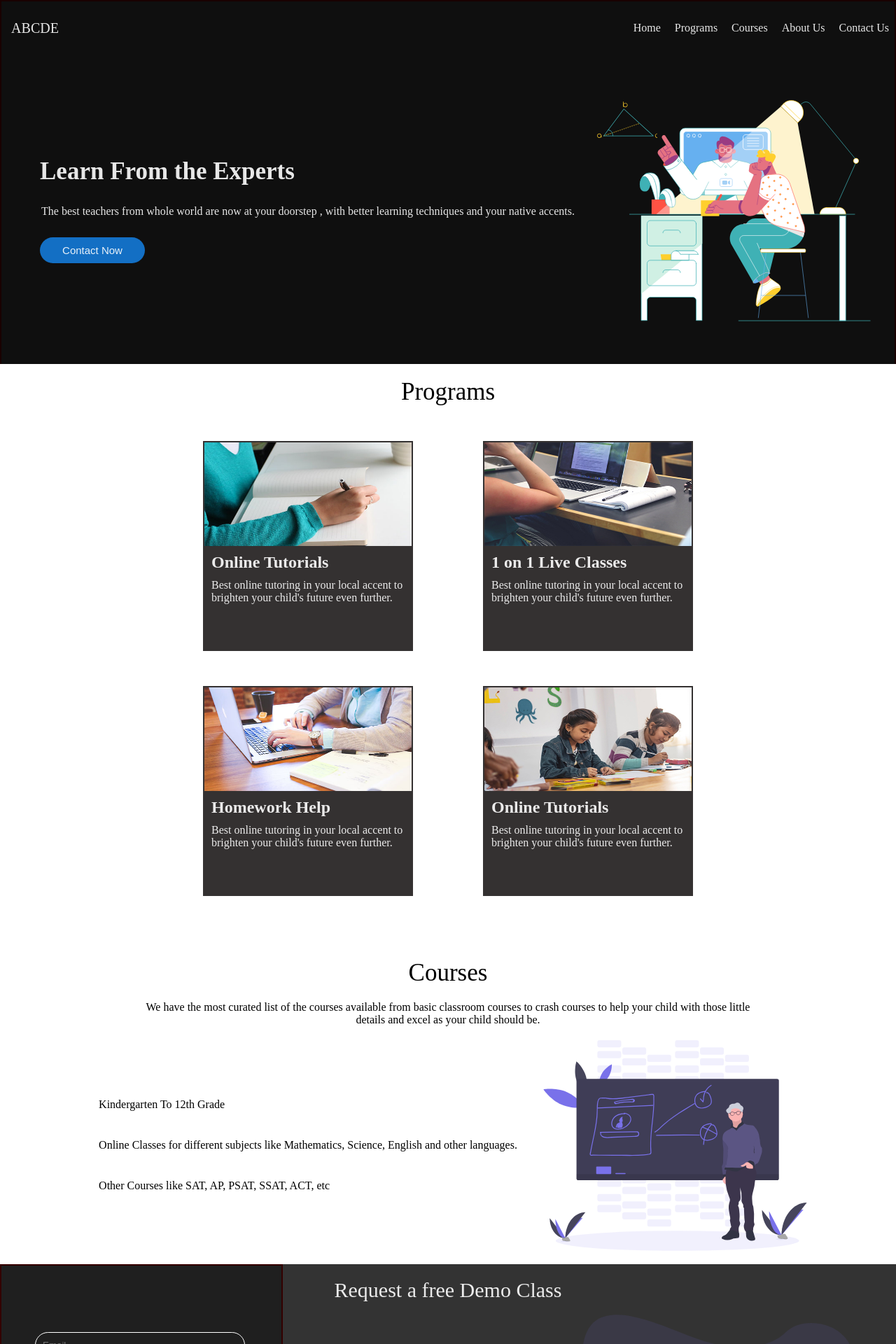
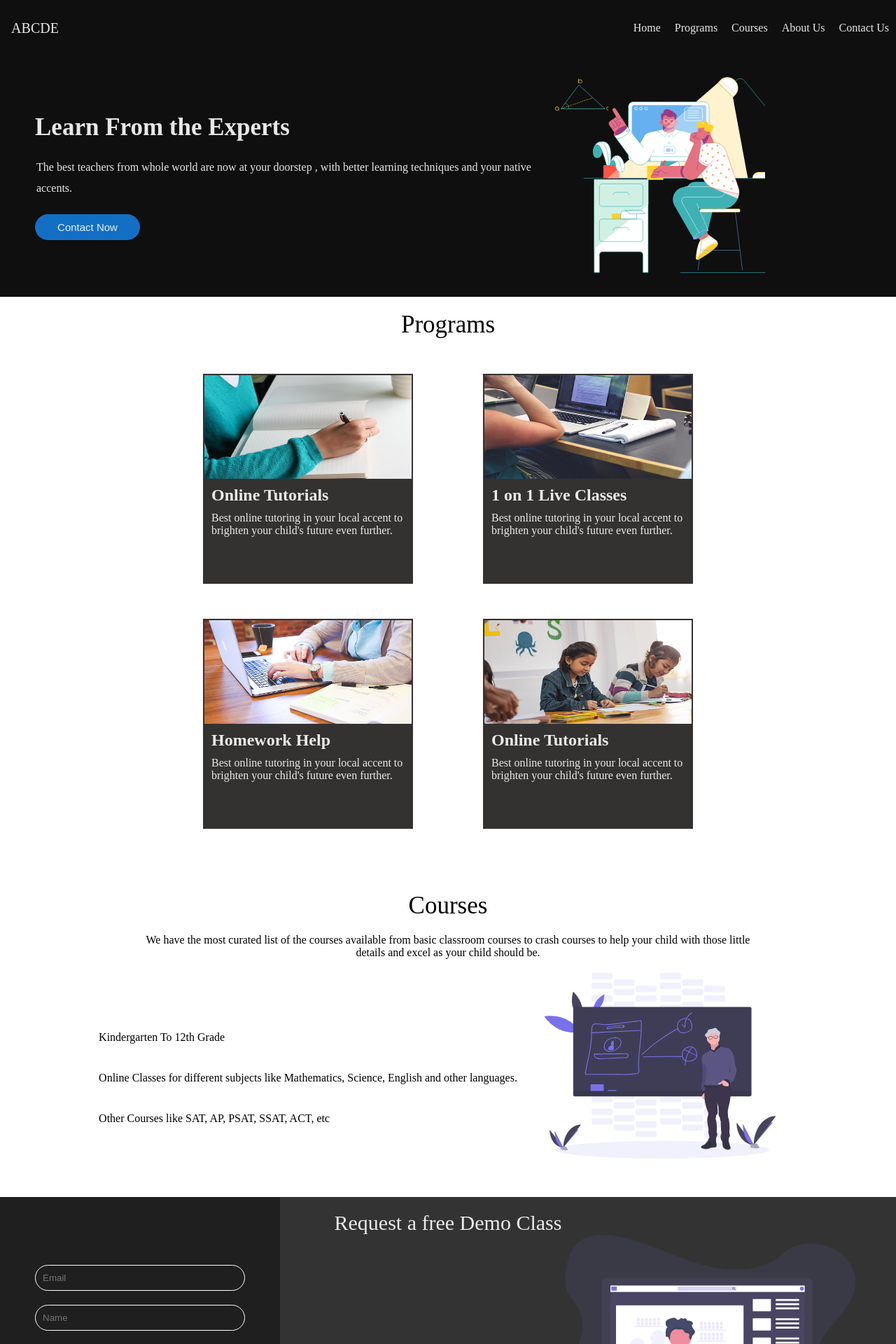
Before and after one commit to joshiCoding/abcde, a Jekyll site: the page built from index.markdown, in a window 1280 px wide. Shown: the top 1920 px of the page at 70% size. Built offline with Jekyll 4.4.1, drawn with Linux system fonts in a browser that asks for light colours; comment, search, counter and statistics services are not loaded.

Commit message:
corrected error produced due to illustrations

```diff
--- a/_layouts/home.html
+++ b/_layouts/home.html
@@ -6,6 +6,9 @@
     <title>ABCDEducators</title>
     <link rel="stylesheet" href=" {{ '/assets/css/main.css'  | absolute_url }}">
     <script src="{{ '/assets/js/main.js' |absolute_url }}" defer></script>
+
+    <!-- smooth scroll script -->
+    <script src="https://cdnjs.cloudflare.com/ajax/libs/smooth-scroll/16.1.3/smooth-scroll.min.js"></script>
 </head>
 <body>
     <header>
--- a/assets/css/main.scss
+++ b/assets/css/main.scss
@@ -19,10 +19,10 @@
 
 body{
     background:white;
-    overflow-x:hidden;
 }
 
 header{
+
     height:80px;
     display:flex;
     flex-direction:row;
@@ -123,6 +123,7 @@ header{
 }
 
 .hero{
+
     display:flex;
     justify-content:center;
     align-items:center;
@@ -136,7 +137,6 @@ header{
         top:0;
         left:0;
         z-index:-1;
-        border:2px solid red;
         width:100%;
         height:100%;
         overflow:hidden;
@@ -170,8 +170,13 @@ header{
     }
     .hero-illustration{
 
-        width:400px;
-        height:400px;
+        width:500px;
+        height:auto;
+        overflow:hidden;
+        svg{
+            width:100%;
+            // height:100%;
+        }
     }
 }
 
@@ -225,11 +230,14 @@ header{
 }
 
 .courses{
+
     display:flex;
     flex-direction:column;
     align-items:center;
     justify-content:center;
     padding:20px;
+
+
     &-heading{
         font-size:35px;
     }
@@ -261,6 +269,7 @@ header{
         &-illustration{
             width:400px;
             height:300px;
+
         }
     }
 }
@@ -277,7 +286,6 @@ header{
         top:0;
         left:0;
         z-index:-1;
-        border:2px solid red;
         height:100%;
         img{
             width:100%;
@@ -308,7 +316,6 @@ header{
                     top:0;
                     left:0;
                     z-index:-1;
-                    border:2px solid red;
                     height:100%;
                     img{
                         width:100%;
@@ -323,13 +330,15 @@ header{
             }
         }
         &-illustration{
-            width:450px;
+            width:480px;
             height:350px;
+
         }
     }
 }
 
 .feedback{
+
     display:flex;
     flex-direction:column;
     align-items:center;
@@ -385,6 +394,7 @@ header{
 }
 
 footer{
+
     background:rgba(0,0,0,0.9);
     color:white;
     display:flex;
```
Also changed, not shown: assets/img/hero-illustration.svg, assets/img/teacher-illustration.svg, assets/img/tutorial-illustration.svg.
